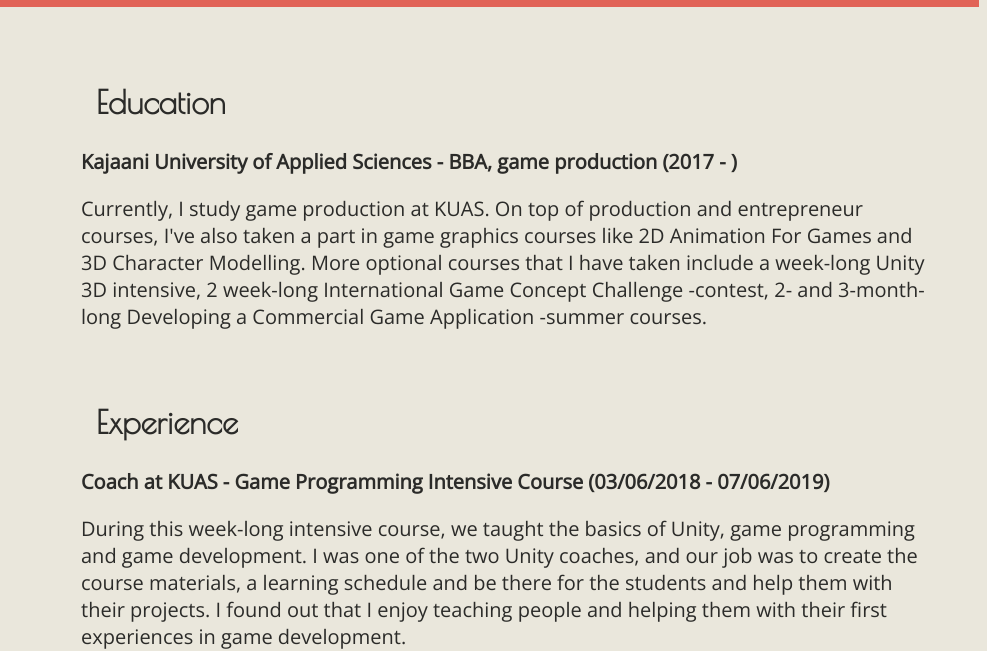
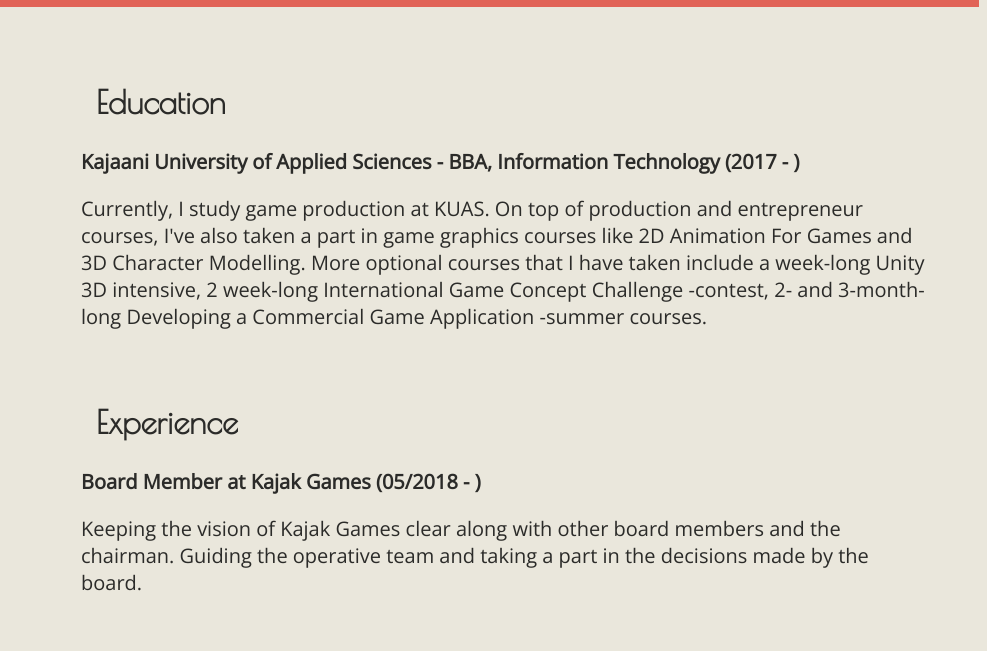
Before and after one commit to RiikkaKilp/riikkakilp.github.io, a plain HTML site: page edu.html in a window 1280 px wide. Shown: the part 351-1002 px from the top of the page, 293-1280 px from the left. Drawn offline with nearby package versions, Linux system fonts and the light colour scheme.

Commit message:
add board position

```diff
--- a/edu.html
+++ b/edu.html
@@ -50,7 +50,7 @@
                 </h2>
 
                 <h3 align="left">
-                Kajaani University of Applied Sciences - BBA, game production (2017 - )
+                Kajaani University of Applied Sciences - BBA, Information Technology (2017 - )
                 </h3>
                 <p align="left">
                 Currently, I study game production at KUAS. On top of production and entrepreneur courses, I've also taken a part in
@@ -61,6 +61,16 @@
 
                 <h2>
                 Experience
+
+                <h3 align="left">
+                Board Member at Kajak Games (05/2018 - )
+                </h3>
+                <p align="left">
+                Keeping the vision of Kajak Games clear along with other board members
+                and the chairman. Guiding the operative team and taking a part in the decisions made by the board.
+                </p>
+
+                <br>
                 </h2>
 
                 <h3 align="left">
```
